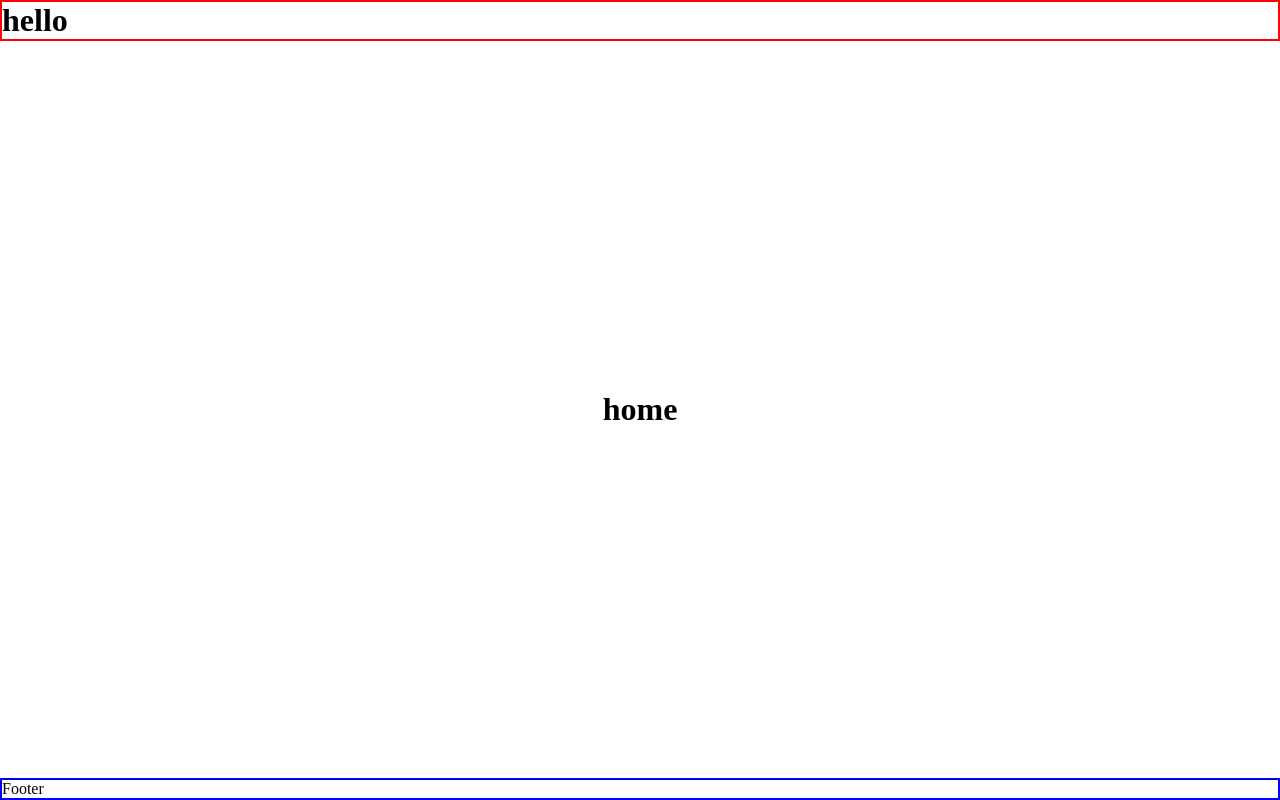
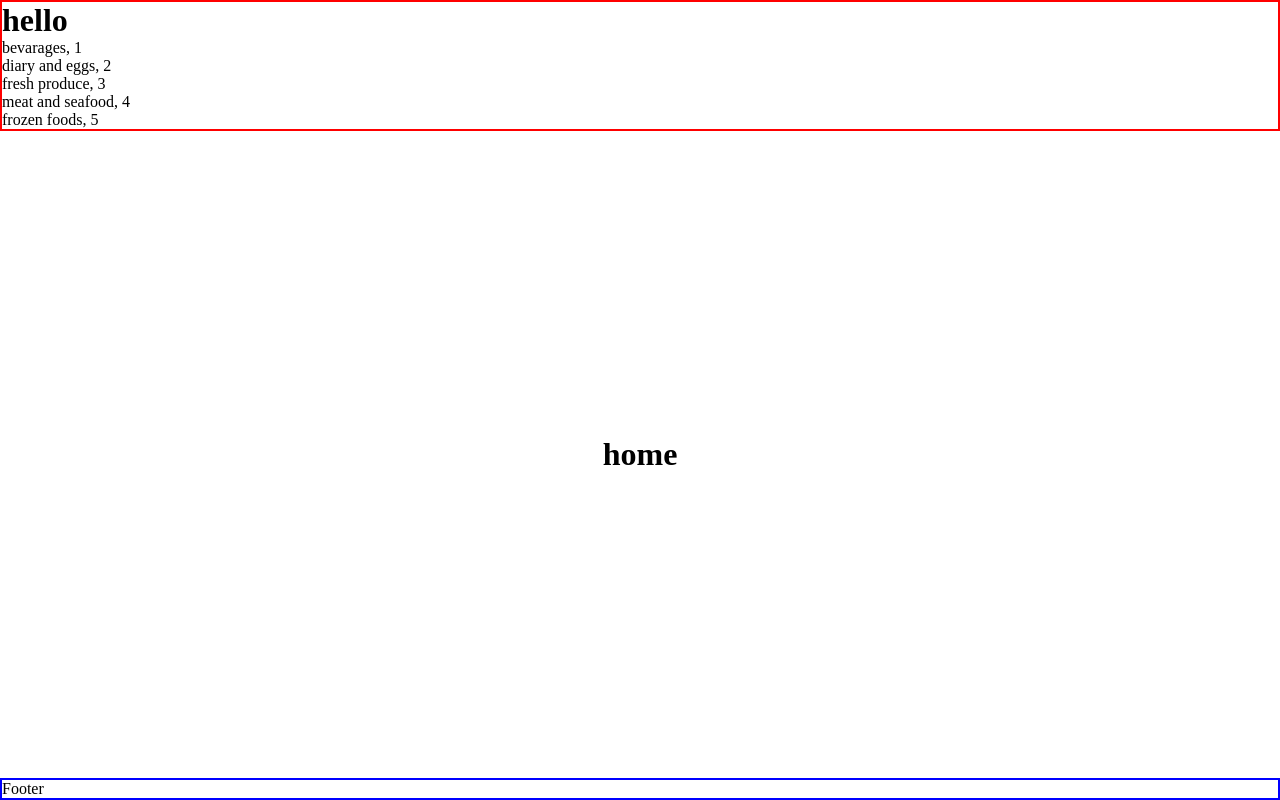
Before and after one commit to mambachristophersteven/selmart-copy, a React (Vite) app: page / in a window 1280 px wide. Built offline with nearby package versions, Linux system fonts and the light colour scheme.

Commit message:
calling array file working with map function

```diff
--- a/src/Components/Navbar/Navbar.jsx
+++ b/src/Components/Navbar/Navbar.jsx
@@ -1,9 +1,19 @@
 import styles from './Navbar.module.css'
+import categories from '../../assets/categories'
 
 const Navbar = () => {
   return (
     <div className={styles.navbar}>
       <h1>hello</h1>
+      {
+        categories.map(categoryItem=>{
+          return(
+          <div key={categoryItem.id}>
+            <p>{categoryItem.name}, {categoryItem.id}</p>
+          </div>
+        )})
+
+      }
 
     </div>
   )
```
